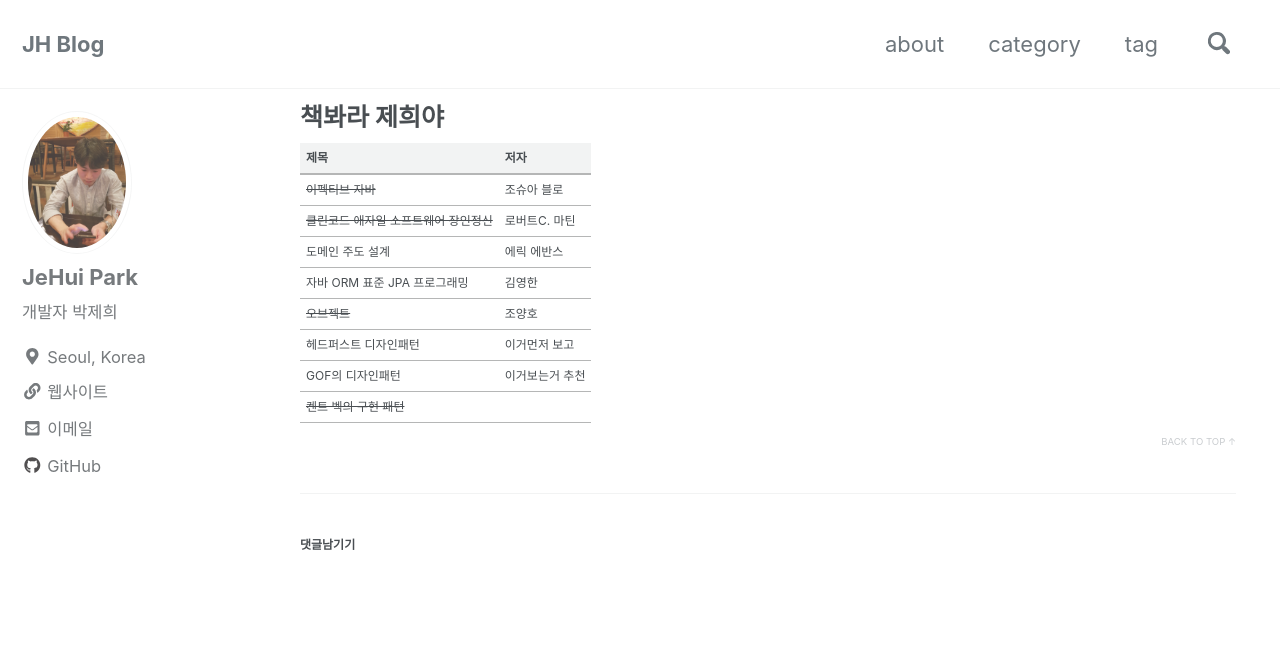
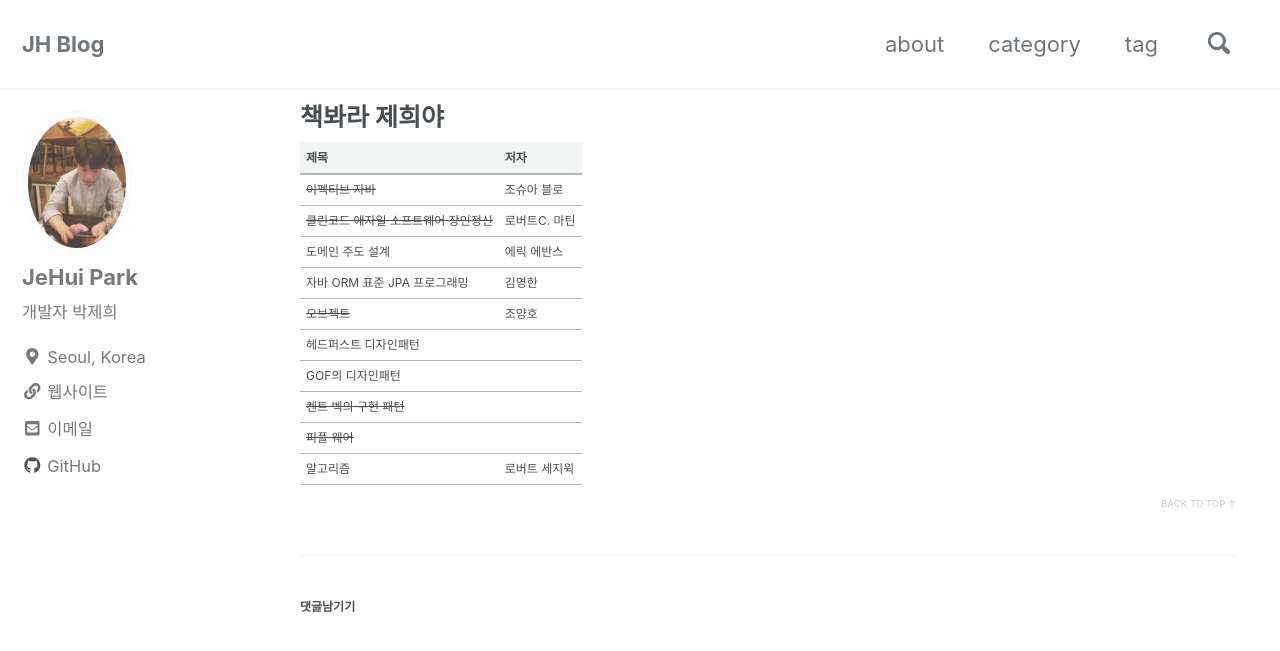
Before and after one commit to JeHuiPark/JeHuiPark.github.io, a Jekyll site: the page built from _posts/2019-06-16-book-read-plan.md, in a window 1280 px wide and 900 px high. Shown: the top 651 px of the window. Built offline with Jekyll 4.4.1, drawn with Linux system fonts in a browser that asks for light colours; nearby versions of some CDN libraries; comment, search, counter and statistics services are not loaded.

Commit message:
Update 2019-06-16-book-read-plan.md

```diff
--- a/_posts/2019-06-16-book-read-plan.md
+++ b/_posts/2019-06-16-book-read-plan.md
@@ -17,6 +17,8 @@ sitemap :
 도메인 주도 설계 | 에릭 에반스
 자바 ORM 표준 JPA 프로그래밍 | 김영한
 ~~오브젝트~~ | 조양호
-헤드퍼스트 디자인패턴 | 이거먼저 보고
-GOF의 디자인패턴 |  이거보는거 추천
+헤드퍼스트 디자인패턴 |
+GOF의 디자인패턴 |
 ~~켄트 벡의 구현 패턴~~ |
+~~피플 웨어~~ |
+알고리즘 | 로버트 세지윅
```
